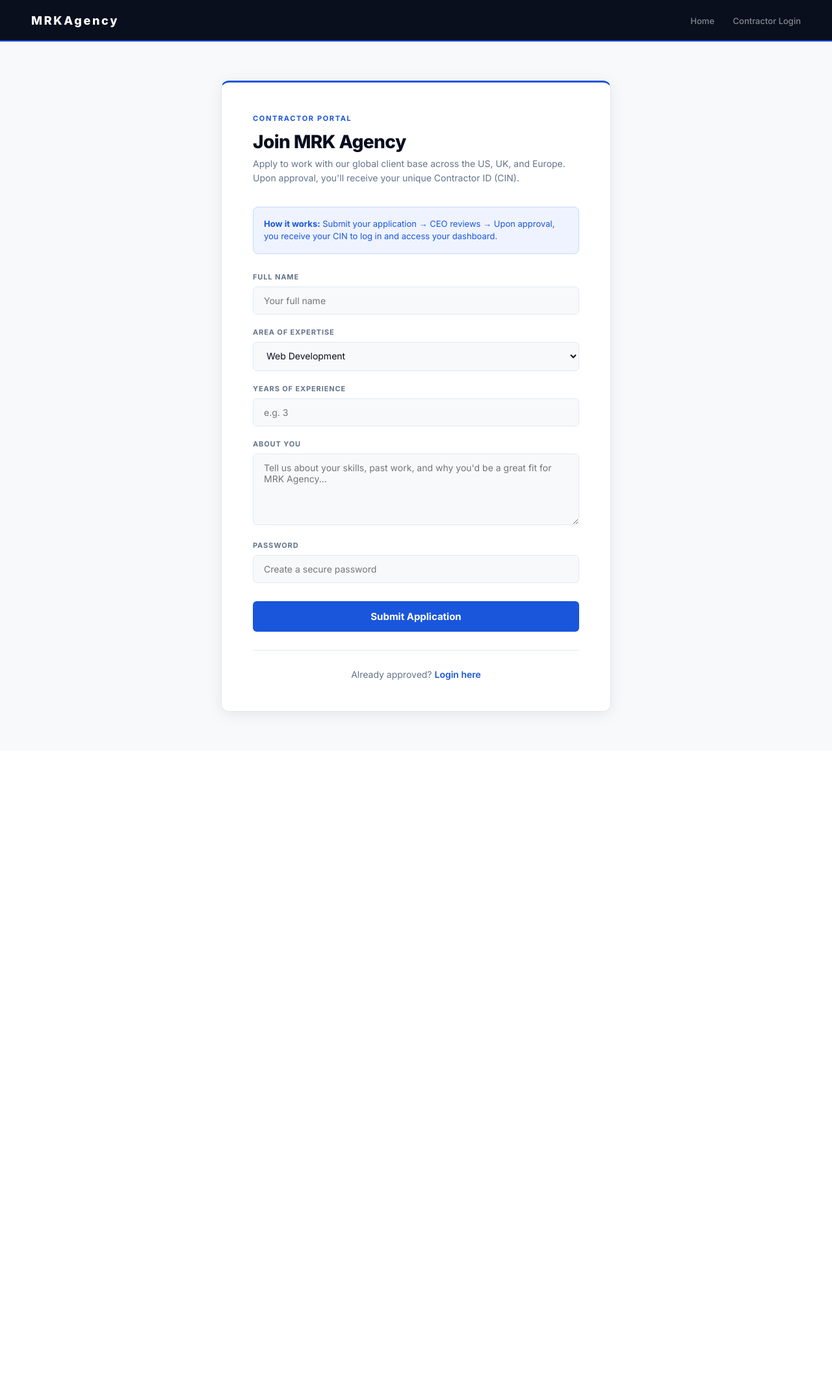
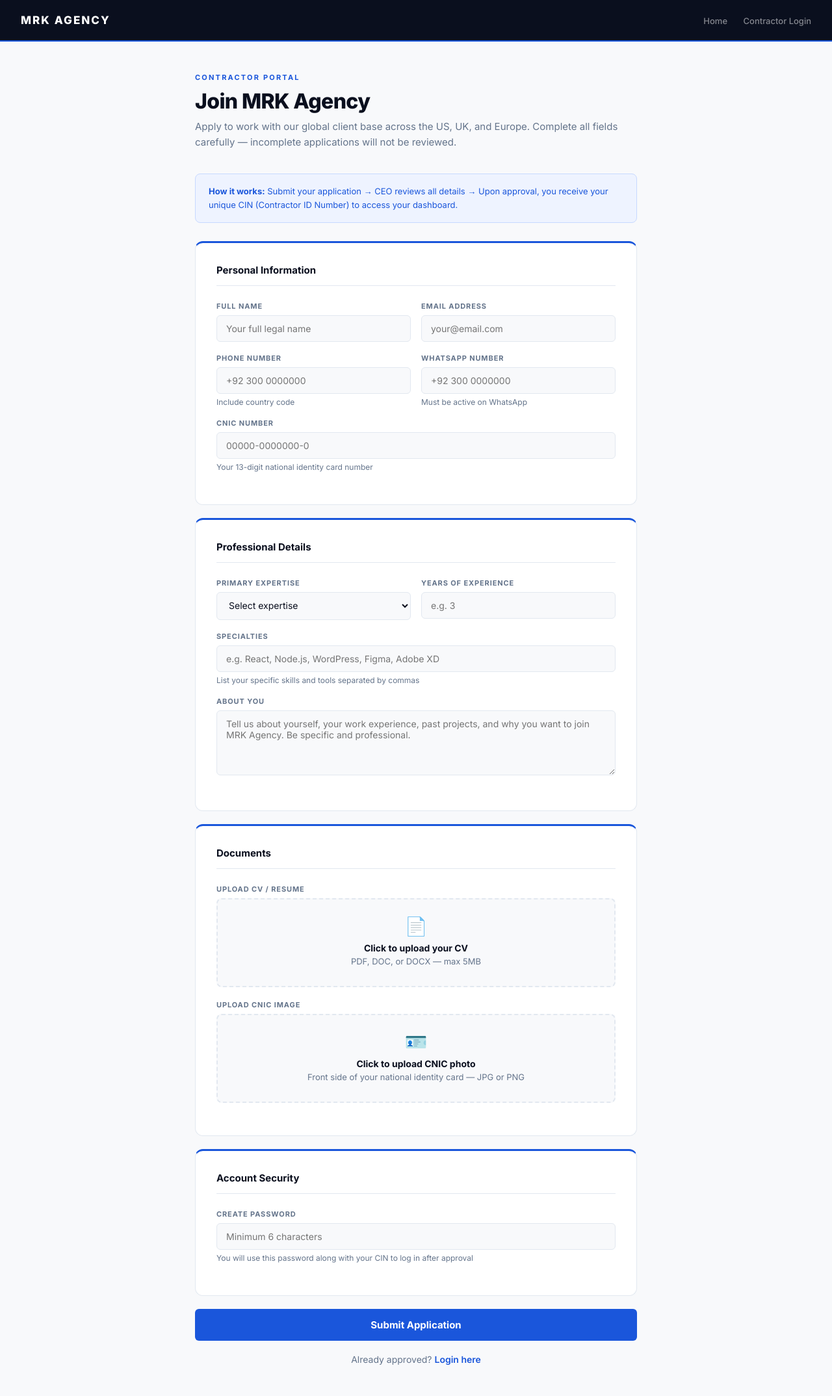
Before and after one commit to KhizarKhan714/MRK-AGENCY-, a Python web app: template templates/contractor_apply.html in a window 1280 px wide. Shown: the whole page at 65% size. Before the commit the page ends 1105 px from the top, so only its background shows below. Run offline with Jinja, Linux system fonts and the light colour scheme; the template is opened without the code that fills it, so the values that code supplies are empty.

Commit message:
Update contractor_apply.html

```diff
--- a/templates/contractor_apply.html
+++ b/templates/contractor_apply.html
@@ -16,66 +16,84 @@
         nav {
             background: var(--dark); height: 64px;
             display: flex; align-items: center; justify-content: space-between;
-            padding: 0 48px; border-bottom: 2px solid var(--blue);
+            padding: 0 32px; border-bottom: 2px solid var(--blue);
         }
-        .nav-logo { font-size: 18px; font-weight: 800; letter-spacing: 0.15em; color: #fff; text-decoration: none; }
-        .nav-logo span { color: var(--blue); }
-        nav a.nav-link { color: rgba(255,255,255,0.5); text-decoration: none; font-size: 13px; font-weight: 500; margin-left: 24px; transition: color 0.2s; }
+        .nav-logo { font-size: 17px; font-weight: 800; letter-spacing: 0.12em; color: #fff; text-decoration: none; }
+        nav a.nav-link { color: rgba(255,255,255,0.5); text-decoration: none; font-size: 13px; font-weight: 500; margin-left: 20px; }
         nav a.nav-link:hover { color: #fff; }
 
-        .page { display: flex; align-items: flex-start; justify-content: center; padding: 60px 20px; min-height: calc(100vh - 64px); }
-        .card {
-            background: var(--surface); border: 1px solid var(--border);
-            border-radius: 12px; padding: 48px; width: 100%; max-width: 600px;
-            box-shadow: 0 4px 24px rgba(10,15,30,0.08);
-            border-top: 3px solid var(--blue);
+        .page { padding: 48px 20px; max-width: 720px; margin: 0 auto; }
+        .page-header { margin-bottom: 36px; }
+        .eyebrow { font-size: 11px; font-weight: 700; letter-spacing: 0.2em; text-transform: uppercase; color: var(--blue); margin-bottom: 10px; }
+        .page-header h1 { font-size: 32px; font-weight: 800; letter-spacing: -0.02em; margin-bottom: 8px; }
+        .page-header p { font-size: 15px; color: var(--muted); line-height: 1.6; }
+
+        .note-box {
+            background: var(--blue-soft); border: 1px solid #C7D9FF;
+            border-radius: 8px; padding: 16px 20px; margin-bottom: 28px;
+            font-size: 13px; color: var(--blue); line-height: 1.6;
         }
-        .card-eyebrow { font-size: 11px; font-weight: 700; letter-spacing: 0.15em; text-transform: uppercase; color: var(--blue); margin-bottom: 12px; }
-        .card h2 { font-size: 28px; font-weight: 800; margin-bottom: 6px; letter-spacing: -0.02em; }
-        .card-sub { font-size: 14px; color: var(--muted); margin-bottom: 32px; line-height: 1.6; }
         .success {
             background: #F0FDF4; border: 1px solid #BBF7D0;
-            color: #16A34A; padding: 14px 16px; border-radius: 6px;
-            font-size: 14px; font-weight: 500; margin-bottom: 20px;
+            color: #16A34A; padding: 14px 18px; border-radius: 8px;
+            font-size: 14px; font-weight: 500; margin-bottom: 24px;
         }
         .error {
             background: #FEF2F2; border: 1px solid #FECACA;
-            color: #DC2626; padding: 12px 16px; border-radius: 6px;
-            font-size: 13px; font-weight: 500; margin-bottom: 20px;
+            color: #DC2626; padding: 14px 18px; border-radius: 8px;
+            font-size: 13px; margin-bottom: 24px;
         }
-        .field { margin-bottom: 20px; }
-        .field label { display: block; font-size: 11px; font-weight: 700; letter-spacing: 0.08em; text-transform: uppercase; color: var(--muted); margin-bottom: 8px; }
+
+        .card {
+            background: var(--surface); border: 1px solid var(--border);
+            border-radius: 12px; padding: 32px; margin-bottom: 20px;
+            border-top: 3px solid var(--blue);
+        }
+        .card h3 { font-size: 15px; font-weight: 700; margin-bottom: 24px; padding-bottom: 14px; border-bottom: 1px solid var(--border); color: var(--text); }
+
+        .row { display: grid; grid-template-columns: 1fr 1fr; gap: 16px; }
+        @media (max-width: 560px) { .row { grid-template-columns: 1fr; } }
+
+        .field { margin-bottom: 18px; }
+        .field label { display: block; font-size: 11px; font-weight: 700; letter-spacing: 0.08em; text-transform: uppercase; color: var(--muted); margin-bottom: 7px; }
         .field input, .field textarea, .field select {
-            width: 100%; padding: 12px 16px;
+            width: 100%; padding: 11px 14px;
             border: 1px solid var(--border); border-radius: 6px;
             font-family: 'Inter', sans-serif; font-size: 14px; color: var(--text);
-            background: var(--bg); transition: border-color 0.2s, box-shadow 0.2s; outline: none;
+            background: var(--bg); outline: none; transition: border-color 0.2s, box-shadow 0.2s;
         }
-        .field textarea { height: 110px; resize: vertical; }
+        .field textarea { height: 100px; resize: vertical; }
         .field input:focus, .field textarea:focus, .field select:focus {
             border-color: var(--blue); box-shadow: 0 0 0 3px rgba(26,86,219,0.1); background: #fff;
         }
+        .field .hint { font-size: 12px; color: var(--muted); margin-top: 5px; }
+
+        .upload-area {
+            border: 2px dashed var(--border); border-radius: 8px;
+            padding: 24px; text-align: center; cursor: pointer;
+            transition: all 0.2s; background: var(--bg);
+        }
+        .upload-area:hover { border-color: var(--blue); background: var(--blue-soft); }
+        .upload-area input { display: none; }
+        .upload-area .upload-icon { font-size: 28px; margin-bottom: 8px; }
+        .upload-area p { font-size: 13px; color: var(--muted); }
+        .upload-area strong { font-size: 14px; color: var(--text); display: block; margin-bottom: 4px; }
+        .file-chosen { font-size: 12px; color: var(--blue); margin-top: 6px; font-weight: 600; }
+
         .btn-primary {
-            width: 100%; padding: 14px; background: var(--blue);
+            width: 100%; padding: 15px; background: var(--blue);
             color: #fff; border: none; border-radius: 6px;
             font-family: 'Inter', sans-serif; font-size: 15px; font-weight: 700;
-            cursor: pointer; transition: background 0.2s; margin-top: 8px;
+            cursor: pointer; transition: background 0.2s;
         }
         .btn-primary:hover { background: var(--blue-dark); }
-        .note-box {
-            background: var(--blue-soft); border: 1px solid #C7D9FF;
-            border-radius: 8px; padding: 16px; margin-bottom: 28px;
-            font-size: 13px; color: var(--blue); line-height: 1.5;
-        }
-        .note-box strong { font-weight: 700; }
-        .divider { border: none; border-top: 1px solid var(--border); margin: 28px 0; }
-        .card-footer { text-align: center; font-size: 14px; color: var(--muted); }
-        .card-footer a { color: var(--blue); font-weight: 600; text-decoration: none; }
+        .bottom-link { text-align: center; margin-top: 20px; font-size: 14px; color: var(--muted); }
+        .bottom-link a { color: var(--blue); font-weight: 600; text-decoration: none; }
     </style>
 </head>
 <body>
     <nav>
-        <a href="/" class="nav-logo">MRK<span></span>Agency</a>
+        <a href="/" class="nav-logo">MRK AGENCY</a>
         <div>
             <a href="/" class="nav-link">Home</a>
             <a href="/contractor-login" class="nav-link">Contractor Login</a>
@@ -83,26 +101,59 @@
     </nav>
 
     <div class="page">
-        <div class="card">
-            <div class="card-eyebrow">Contractor Portal</div>
-            <h2>Join MRK Agency</h2>
-            <p class="card-sub">Apply to work with our global client base across the US, UK, and Europe. Upon approval, you'll receive your unique Contractor ID (CIN).</p>
+        <div class="page-header">
+            <div class="eyebrow">Contractor Portal</div>
+            <h1>Join MRK Agency</h1>
+            <p>Apply to work with our global client base across the US, UK, and Europe. Complete all fields carefully — incomplete applications will not be reviewed.</p>
+        </div>
 
         <div class="note-box">
-                <strong>How it works:</strong> Submit your application → CEO reviews → Upon approval, you receive your CIN to log in and access your dashboard.
+            <strong>How it works:</strong> Submit your application → CEO reviews all details → Upon approval, you receive your unique CIN (Contractor ID Number) to access your dashboard.
         </div>
 
         {% if success %}<div class="success">{{ success }}</div>{% endif %}
         {% if error %}<div class="error">{{ error }}</div>{% endif %}
 
-            <form method="POST" action="/contractor-apply">
+        <form method="POST" action="/contractor-apply" enctype="multipart/form-data">
+
+            <div class="card">
+                <h3>Personal Information</h3>
+                <div class="row">
                     <div class="field">
                         <label>Full Name</label>
-                    <input type="text" name="name" placeholder="Your full name" required>
+                        <input type="text" name="name" placeholder="Your full legal name" required>
                     </div>
                     <div class="field">
-                    <label>Area of Expertise</label>
-                    <select name="expertise">
+                        <label>Email Address</label>
+                        <input type="email" name="email" placeholder="your@email.com" required>
+                    </div>
+                </div>
+                <div class="row">
+                    <div class="field">
+                        <label>Phone Number</label>
+                        <input type="tel" name="phone" placeholder="+92 300 0000000" required>
+                        <div class="hint">Include country code</div>
+                    </div>
+                    <div class="field">
+                        <label>WhatsApp Number</label>
+                        <input type="tel" name="whatsapp" placeholder="+92 300 0000000" required>
+                        <div class="hint">Must be active on WhatsApp</div>
+                    </div>
+                </div>
+                <div class="field">
+                    <label>CNIC Number</label>
+                    <input type="text" name="cnic" placeholder="00000-0000000-0" required>
+                    <div class="hint">Your 13-digit national identity card number</div>
+                </div>
+            </div>
+
+            <div class="card">
+                <h3>Professional Details</h3>
+                <div class="row">
+                    <div class="field">
+                        <label>Primary Expertise</label>
+                        <select name="expertise" required>
+                            <option value="">Select expertise</option>
                             <option>Web Development</option>
                             <option>Web Design</option>
                             <option>UI/UX Design</option>
@@ -113,21 +164,66 @@
                     </div>
                     <div class="field">
                         <label>Years of Experience</label>
-                    <input type="number" name="experience" placeholder="e.g. 3" min="0" required>
+                        <input type="number" name="experience" placeholder="e.g. 3" min="0" max="50" required>
+                    </div>
+                </div>
+                <div class="field">
+                    <label>Specialties</label>
+                    <input type="text" name="specialties" placeholder="e.g. React, Node.js, WordPress, Figma, Adobe XD" required>
+                    <div class="hint">List your specific skills and tools separated by commas</div>
                 </div>
                 <div class="field">
                     <label>About You</label>
-                    <textarea name="note" placeholder="Tell us about your skills, past work, and why you'd be a great fit for MRK Agency..." required></textarea>
+                    <textarea name="note" placeholder="Tell us about yourself, your work experience, past projects, and why you want to join MRK Agency. Be specific and professional." required></textarea>
                 </div>
+            </div>
+
+            <div class="card">
+                <h3>Documents</h3>
                 <div class="field">
-                    <label>Password</label>
-                    <input type="password" name="password" placeholder="Create a secure password" required>
+                    <label>Upload CV / Resume</label>
+                    <div class="upload-area" onclick="document.getElementById('cv-input').click()">
+                        <input type="file" id="cv-input" name="cv" accept=".pdf,.doc,.docx" onchange="showFileName(this, 'cv-name')">
+                        <div class="upload-icon">📄</div>
+                        <strong>Click to upload your CV</strong>
+                        <p>PDF, DOC, or DOCX — max 5MB</p>
+                        <div class="file-chosen" id="cv-name"></div>
                     </div>
+                </div>
+                <div class="field" style="margin-top: 20px;">
+                    <label>Upload CNIC Image</label>
+                    <div class="upload-area" onclick="document.getElementById('cnic-input').click()">
+                        <input type="file" id="cnic-input" name="cnic_image" accept="image/*" onchange="showFileName(this, 'cnic-name')">
+                        <div class="upload-icon">🪪</div>
+                        <strong>Click to upload CNIC photo</strong>
+                        <p>Front side of your national identity card — JPG or PNG</p>
+                        <div class="file-chosen" id="cnic-name"></div>
+                    </div>
+                </div>
+            </div>
+
+            <div class="card">
+                <h3>Account Security</h3>
+                <div class="field">
+                    <label>Create Password</label>
+                    <input type="password" name="password" placeholder="Minimum 6 characters" required>
+                    <div class="hint">You will use this password along with your CIN to log in after approval</div>
+                </div>
+            </div>
+
             <button type="submit" class="btn-primary">Submit Application</button>
         </form>
-            <hr class="divider">
-            <div class="card-footer">Already approved? <a href="/contractor-login">Login here</a></div>
+
+        <div class="bottom-link">Already approved? <a href="/contractor-login">Login here</a></div>
     </div>
-    </div>
+
+    <script>
+        function showFileName(input, targetId) {
+            var el = document.getElementById(targetId);
+            if (input.files && input.files[0]) {
+                el.textContent = '✓ ' + input.files[0].name;
+            }
+        }
+    </script>
 </body>
     </html>
```
Lines whose indentation alone changed are shown as unchanged.
